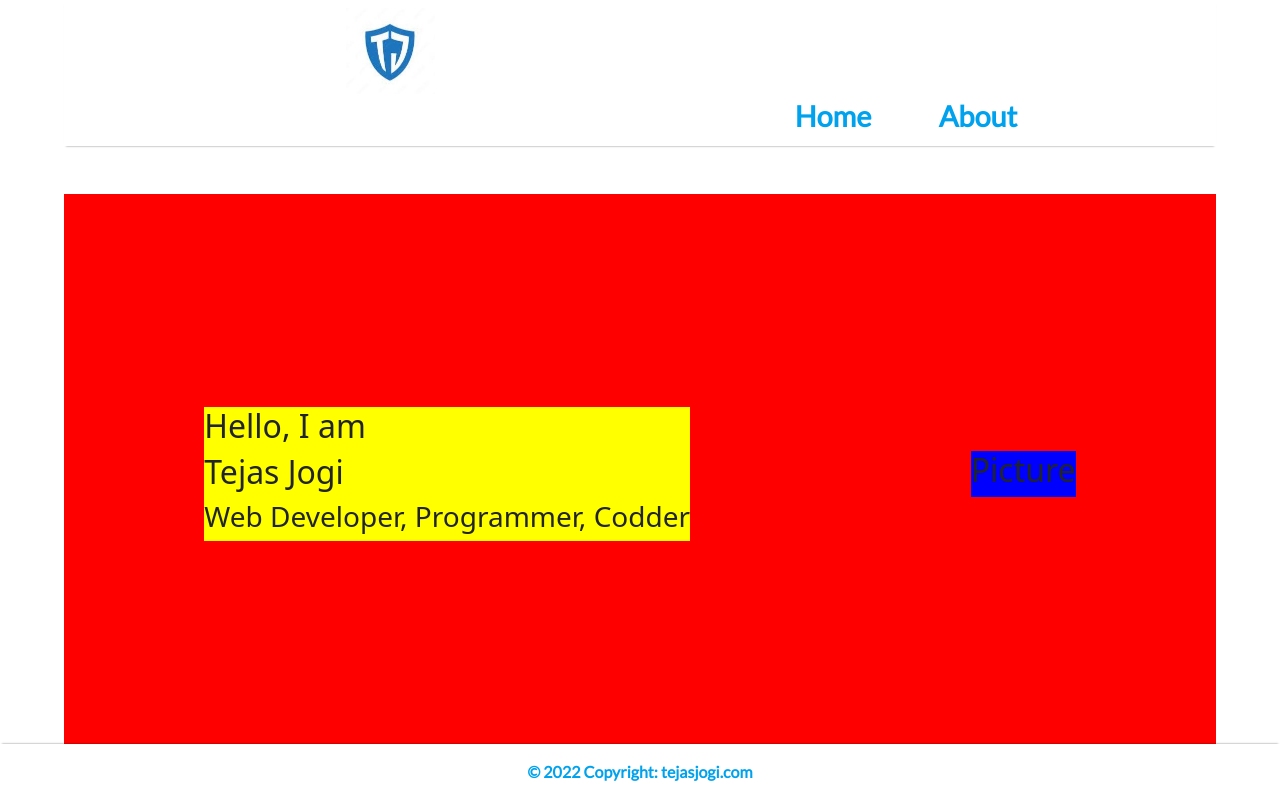
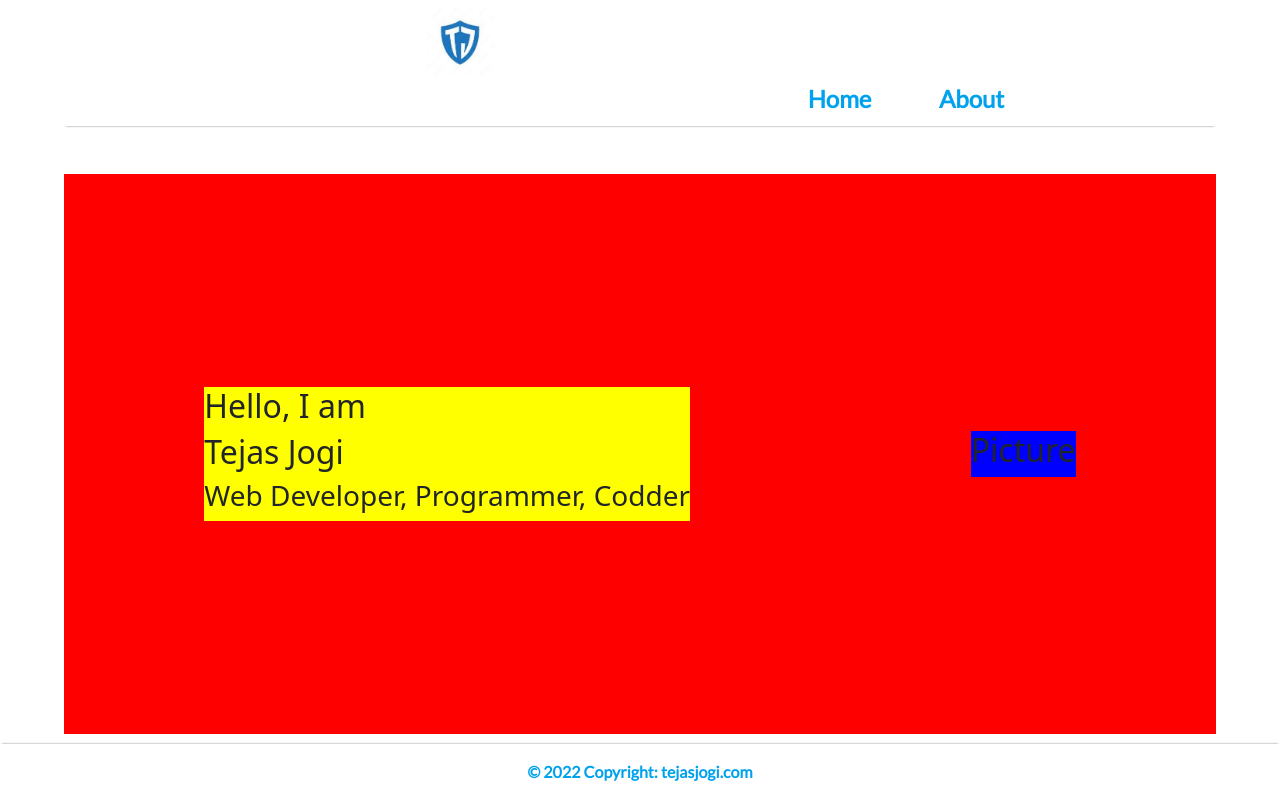
Before and after one commit to TejasJogi/Portfolio-Website, a Flask app: page / in a window 1280 px wide. Run offline with Flask 2, Linux system fonts and the light colour scheme.

Commit message:
change style of navbar

```diff
--- a/static/style.css
+++ b/static/style.css
@@ -67,7 +67,7 @@
 
 .nav-right li {
     display: inline-block;
-    font-size: 1.8rem;
+    font-size: 1.5rem;
 }
 
 .nav-right li a {
@@ -131,6 +131,9 @@
 }
 
 .brand img {
-    width: 89px;
-    margin-right: 500px;
+    width: 69px;
+    margin-right: 28vw;
 }
+
+
+}
```
